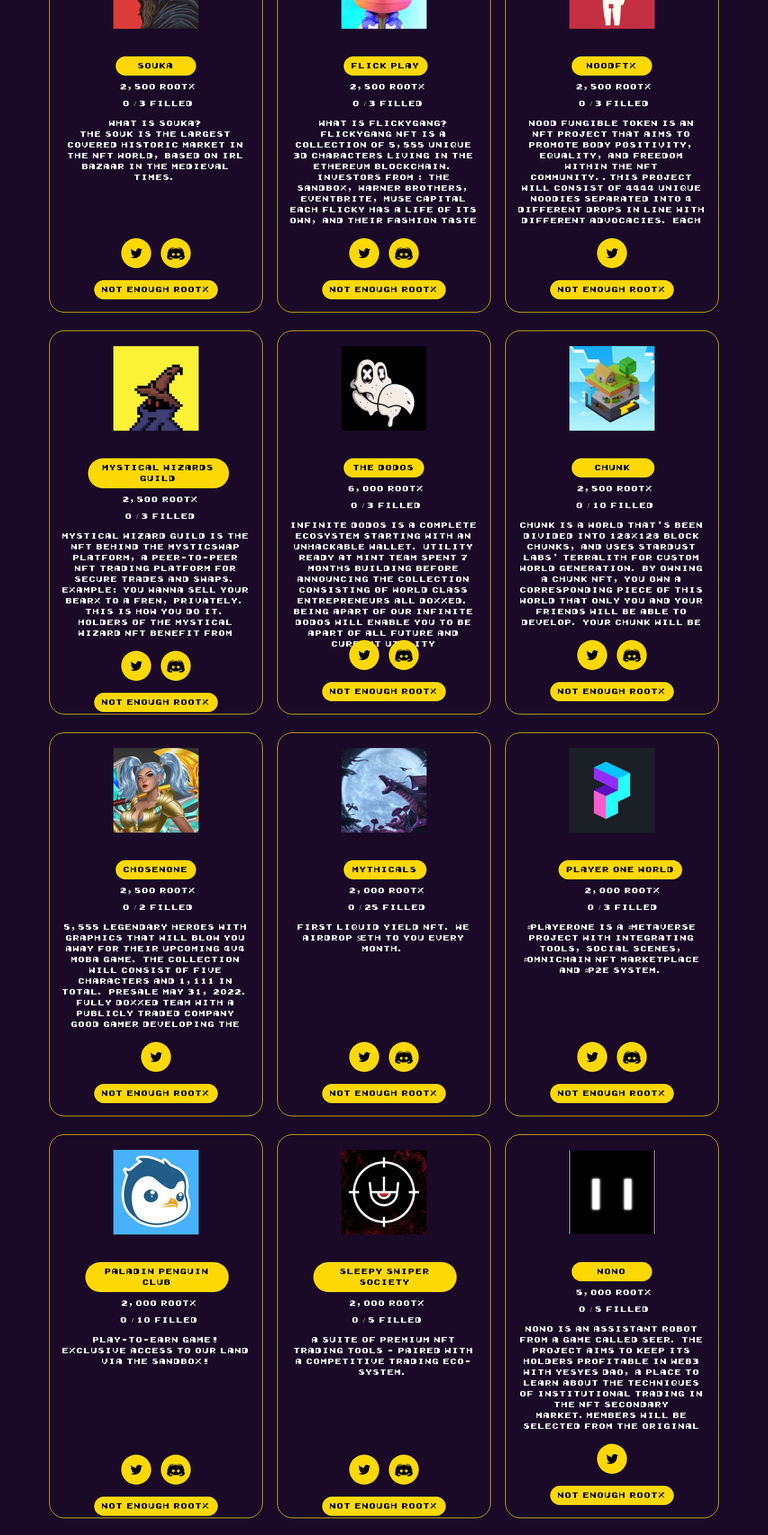
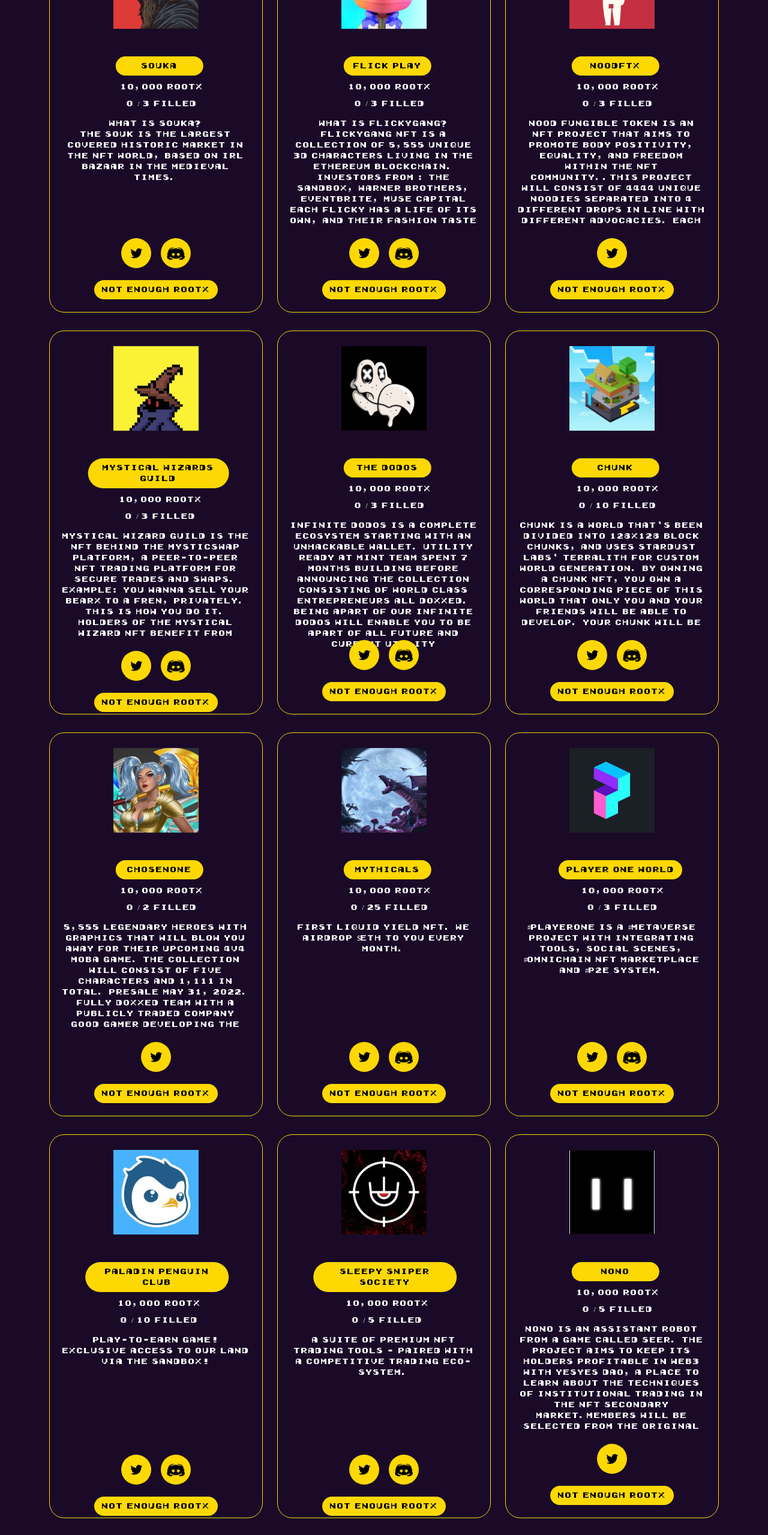
Before and after one commit to TechsolutionAAA/Bearxlabs.com, a React (Create React App) app: page /shop in a window 1280 px wide. Shown: the part 880-3439 px from the top of the page at 60% size. Built offline with nearby package versions, Linux system fonts and the light colour scheme.

Commit message:
set marketing stall item price to 10000

```diff
--- a/src/components/shopPage/LoadCard.js
+++ b/src/components/shopPage/LoadCard.js
@@ -44,115 +44,115 @@
   const [ProName, setProName] = useState("");
 
   // souka Ticket Info
-  const [soukaburnROOTx, setburnROOTx] = useState(2500);
+  const [soukaburnROOTx, setburnROOTx] = useState(10000);
   const [soukaticketamount, setsoukaticketamount] = useState(0);
   const [soukaticketowned, setsoukaticketowned] = useState(false);
   const [soukapending, setsoukapending] = useState(false);
 
   // flick Ticket Info
-  const [flickburnROOTx, setflickburnROOTx] = useState(2500);
+  const [flickburnROOTx, setflickburnROOTx] = useState(10000);
   const [flickticketamount, setflickticketamount] = useState(0);
   const [flickticketowned, setflickticketowned] = useState(false);
   const [flickpending, setflickpending] = useState(false);
 
   // NOOD Ticket Info
-  const [noodburnROOTx, setnoodburnROOTx] = useState(2500);
+  const [noodburnROOTx, setnoodburnROOTx] = useState(10000);
   const [noodticketamount, setnoodticketamount] = useState(0);
   const [noodticketowned, setnoodticketowned] = useState(false);
   const [noodpending, setnooedpending] = useState(false);
 
   // wizardgladiators Ticket Info
-  const [wizardburnROOTx, setwizardburnROOTx] = useState(2500);
+  const [wizardburnROOTx, setwizardburnROOTx] = useState(10000);
   const [wizardticketamount, setwizardticketamount] = useState(0);
   const [wizardticketowned, setwizardticketowned] = useState(false);
   const [wizardpending, setwizardpending] = useState(false);
 
   // Dodo wizardgods Ticket Info
-  const [DodoburnROOTx, setDodoburnROOTx] = useState(6000);
+  const [DodoburnROOTx, setDodoburnROOTx] = useState(10000);
   const [Dodoticketamount, setDodoticketamount] = useState(0);
   const [Dodoticketowned, setDodoticketowned] = useState(false);
   const [Dodopending, setDodopending] = useState(false);
 
   // moonwalker wizardgods Ticket Info
-  const [moonburnROOTx, setmoonburnROOTx] = useState(2500);
+  const [moonburnROOTx, setmoonburnROOTx] = useState(10000);
   const [moonticketamount, setmoonticketamount] = useState(0);
   const [moonticketowned, setmoonticketowned] = useState(false);
   const [moonpending, setmoonpending] = useState(false);
 
   // chunk wizardgods Ticket Info
-  const [chunkburnROOTx, setchunkburnROOTx] = useState(2500);
+  const [chunkburnROOTx, setchunkburnROOTx] = useState(10000);
   const [chunkticketamount, setchunkticketamount] = useState(0);
   const [chunkticketowned, setchunkticketowned] = useState(false);
   const [chunkpending, setchunkpending] = useState(false);
 
   // Alfie wizardgods Ticket Info
-  const [alfieburnROOTx, setalfieburnROOTx] = useState(2500);
+  const [alfieburnROOTx, setalfieburnROOTx] = useState(10000);
   const [alfieticketamount, setalfieticketamount] = useState(0);
   const [alfieticketowned, setalfieticketowned] = useState(false);
   const [alfiepending, setalfiepending] = useState(false);
 
   // Chosen wizardgods Ticket Info
-  const [chosenburnROOTx, setchosenburnROOTx] = useState(2500);
+  const [chosenburnROOTx, setchosenburnROOTx] = useState(10000);
   const [chosenticketamount, setchosenticketamount] = useState(0);
   const [chosenticketowned, setchosenticketowned] = useState(false);
   const [chosenpending, setchosenpending] = useState(false);
 
   // Maze wizardgods Ticket Info
-  const [mazeburnROOTx, setmazeburnROOTx] = useState(2500);
+  const [mazeburnROOTx, setmazeburnROOTx] = useState(10000);
   const [mazeticketamount, setmazeticketamount] = useState(0);
   const [mazeticketowned, setmazeticketowned] = useState(false);
   const [mazepending, setmazepending] = useState(false);
 
   // Mythical wizardgods Ticket Info
-  const [MythicalburnROOTx, setMythicalburnROOTx] = useState(2000);
+  const [MythicalburnROOTx, setMythicalburnROOTx] = useState(10000);
   const [Mythicalticketamount, setMythicalticketamount] = useState(0);
   const [Mythicalticketowned, setMythicalticketowned] = useState(false);
   const [Mythicalpending, setMythicalpending] = useState(false);
 
   // ready wizardgods Ticket Info
-  const [readyburnROOTx, setreadyburnROOTx] = useState(2000);
+  const [readyburnROOTx, setreadyburnROOTx] = useState(10000);
   const [readyticketamount, setreadyticketamount] = useState(0);
   const [readyticketowned, setreadyticketowned] = useState(false);
   const [readypending, setreadypending] = useState(false);
 
   // paladin wizardgods Ticket Info
-  const [paladinburnROOTx, setpaladinburnROOTx] = useState(2000);
+  const [paladinburnROOTx, setpaladinburnROOTx] = useState(10000);
   const [paladinticketamount, setpaladinticketamount] = useState(0);
   const [paladinticketowned, setpaladinticketowned] = useState(false);
   const [paladinpending, setpaladinpending] = useState(false);
 
   // Sleepy wizardgods Ticket Info
-  const [SleepyburnROOTx, setSleepyburnROOTx] = useState(2000);
+  const [SleepyburnROOTx, setSleepyburnROOTx] = useState(10000);
   const [Sleepyticketamount, setSleepyticketamount] = useState(0);
   const [Sleepyticketowned, setSleepyticketowned] = useState(false);
   const [Sleepypending, setSleepypending] = useState(false);
 
   // nono Ticket Info
-  const [nonoburnROOTx, setnonoburnROOTx] = useState(5000);
+  const [nonoburnROOTx, setnonoburnROOTx] = useState(10000);
   const [nonoticketamount, setnonoticketamount] = useState(0);
   const [nonoticketowned, setnonoticketowned] = useState(false);
   const [nonopending, setnonopending] = useState(false);
 
   // Abduction Squad (WL)
-  const [abdburnROOTx, setabdburnROOTx] = useState(5000);
+  const [abdburnROOTx, setabdburnROOTx] = useState(10000);
   const [abdticketamount, setabdticketamount] = useState(0);
   const [abdticketowned, setabdticketowned] = useState(false);
   const [abdpending, setabdpending] = useState(false);
 
   // etherjump
-  const [etherjumpburnROOTx, setetherjumpburnROOTx] = useState(5000);
+  const [etherjumpburnROOTx, setetherjumpburnROOTx] = useState(10000);
   const [etherjumpticketamount, setetherjumpticketamount] = useState(0);
   const [etherjumpticketowned, setetherjumpticketowned] = useState(false);
   const [etherjumppending, setetherjumppending] = useState(false);
 
   // inku
-  const [inkuburnROOTx, setinkuburnROOTx] = useState(5000);
+  const [inkuburnROOTx, setinkuburnROOTx] = useState(10000);
   const [inkuticketamount, setinkuticketamount] = useState(0);
   const [inkuticketowned, setinkuticketowned] = useState(false);
   const [inkupending, setinkupending] = useState(false);
 
   // ETHVaultNFT
-  const [ETHVaultNFTburnROOTx, setETHVaultNFTburnROOTx] = useState(5000);
+  const [ETHVaultNFTburnROOTx, setETHVaultNFTburnROOTx] = useState(10000);
   const [ETHVaultNFTticketamount, setETHVaultNFTticketamount] = useState(0);
   const [ETHVaultNFTticketowned, setETHVaultNFTticketowned] = useState(false);
   const [ETHVaultNFTpending, setETHVaultNFTpending] = useState(false);
```
